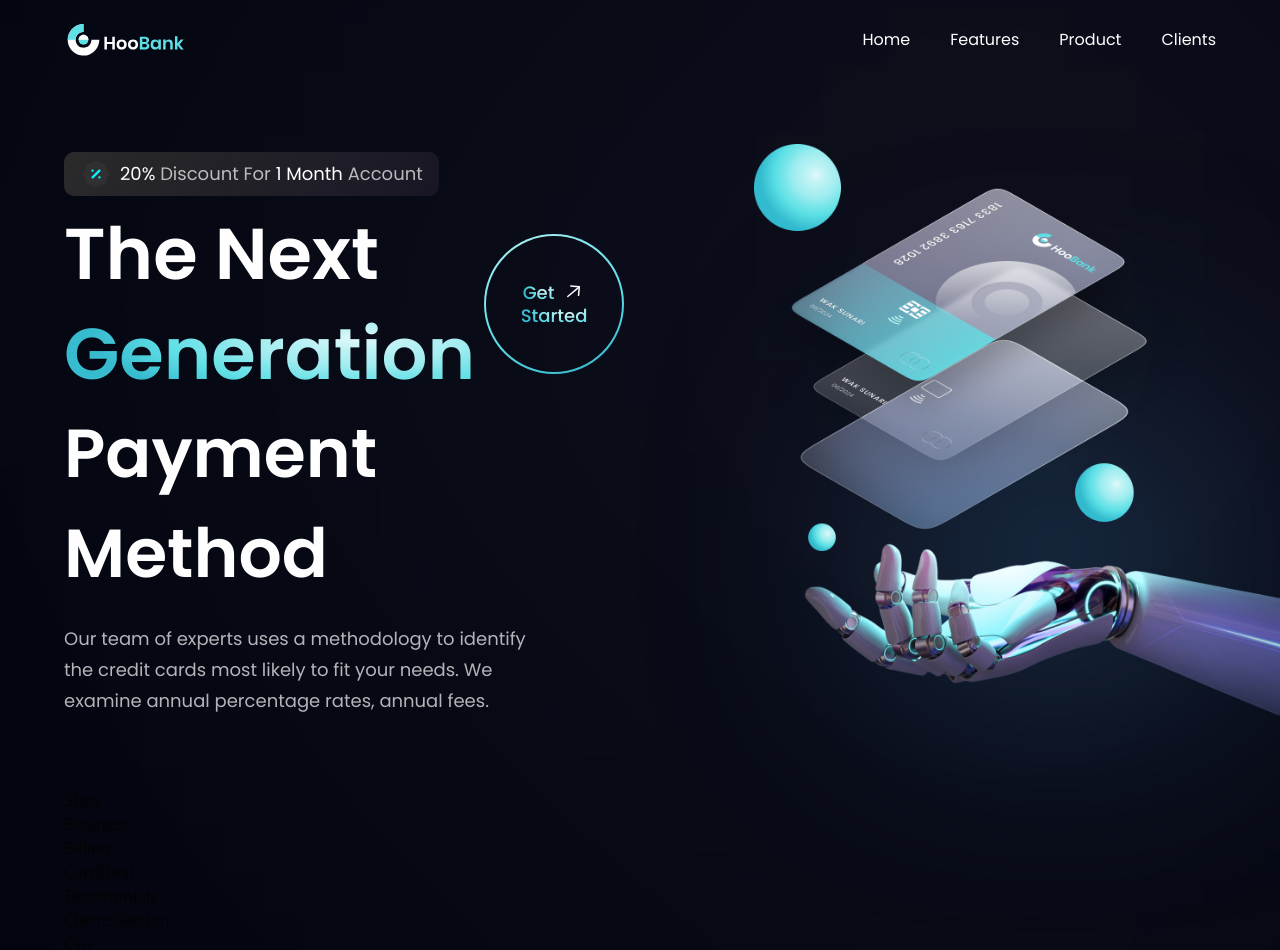
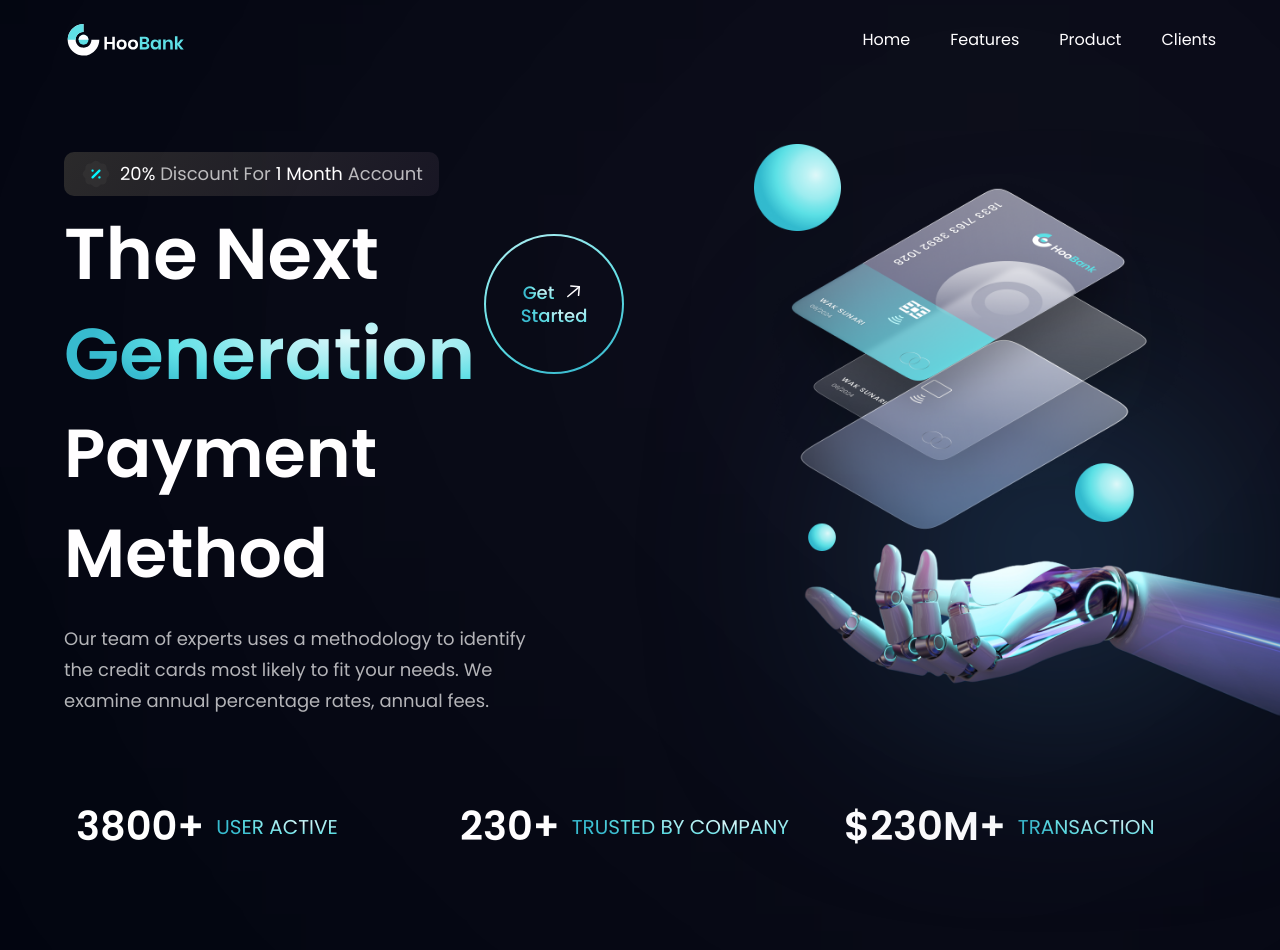
Before and after one commit to jane-doronina/react-modern-bank, a React (Vite) app: page / in a window 1280 px wide. Shown: the top 950 px of the page. Built offline with nearby package versions, Linux system fonts and the light colour scheme.

Commit message:
feat: completed Stats component

```diff
--- a/src/components/Stats.jsx
+++ b/src/components/Stats.jsx
@@ -1,9 +1,15 @@
-import React from 'react'
+import { stats } from "../constants";
+import styles from "../style";
 
-const Stats = () => {
-  return (
-    <div>Stats</div>
-  )
-}
+const Stats = () => (
+  <section className={`${styles.flexCenter} flex-row flex-wrap sm:mb-20 mb-6`}>
+   { stats.map((stat) => (
+     <div key={stat.id} className={`flex-1 flex justify-start items-center m-3`}>
+       <h4 className="font-poppins font-semibold xs:text-[40px] text-[30px] xs:leading-[53px] leading-[43px] text-white">{stat.value}</h4>
+       <p className="font-poppins font-normal xs:text-[20px] text-[15px] xs:leading-[26px] leading-[21px] text-gradient uppercase ml-3">{stat.title}</p>
+     </div>
+   ))}
+  </section>
+)
 
 export default Stats
```
